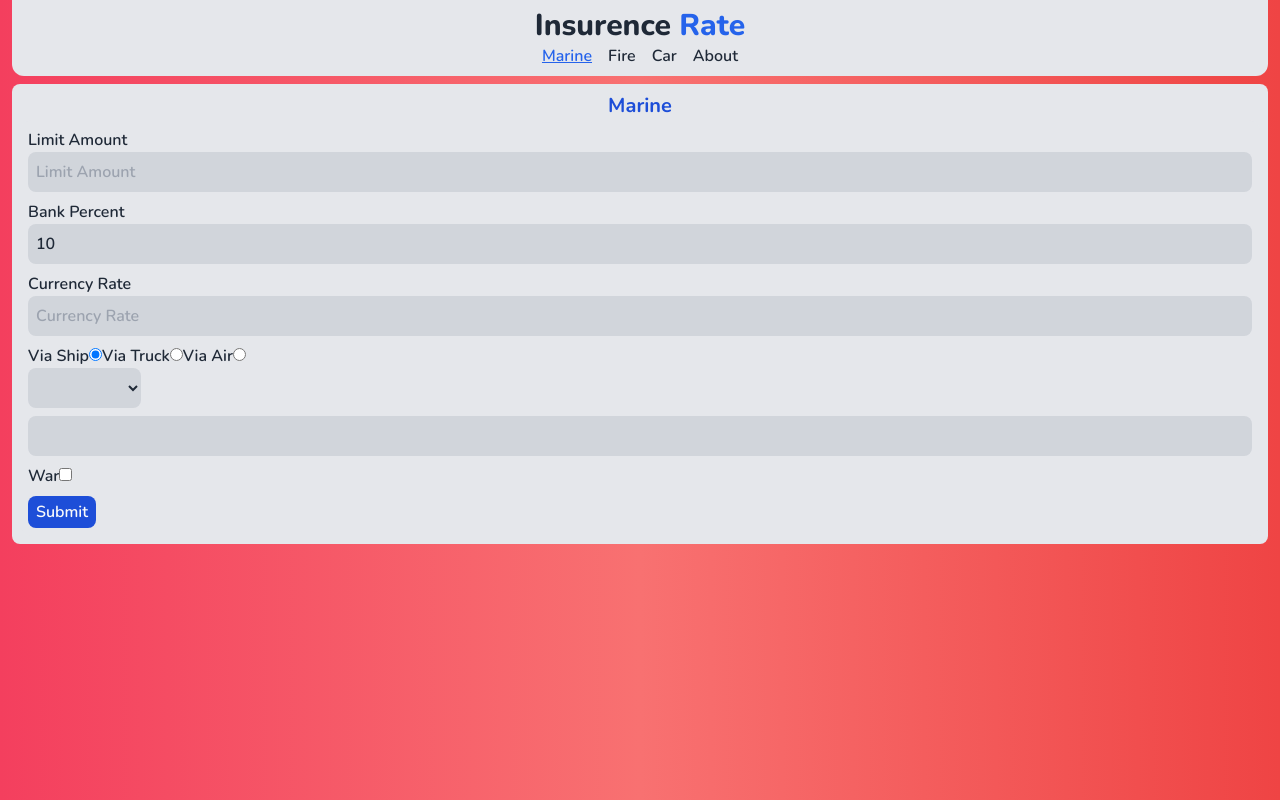
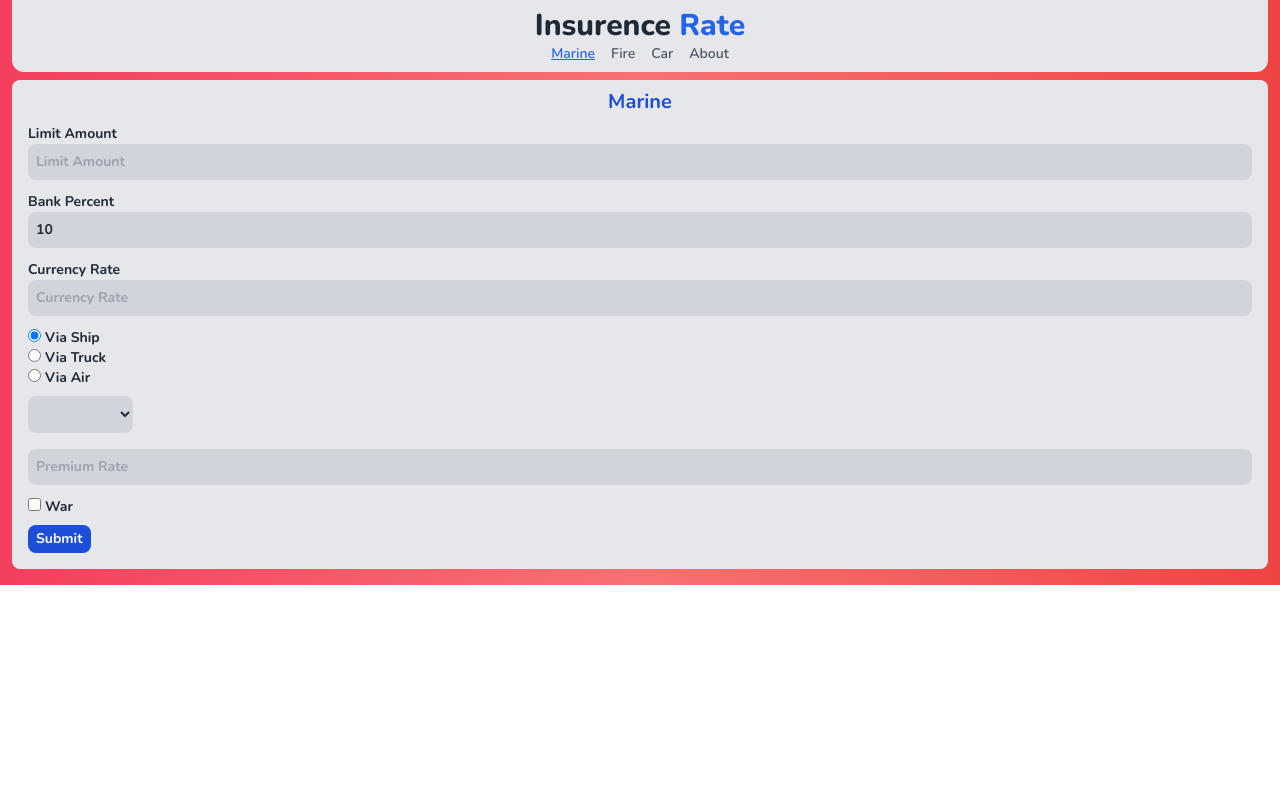
Before and after one commit to Rabin016/insurence-vue-3, a Vue app: page / in a window 1280 px wide. Built offline with nearby package versions, Linux system fonts and the light colour scheme.

Commit message:
minor changes

```diff
--- a/src/App.vue
+++ b/src/App.vue
@@ -5,7 +5,7 @@ import Navbar from "./layout/Navbar.vue";
 
 <template>
   <div
-    class="bg-gradient-to-r from-rose-500 via-red-400 to-red-500 h-screen font-nunito px-3 capitalize font-semibold text-gray-800"
+    class="font-bold bg-gradient-to-r from-rose-500 via-red-400 to-red-500 h-full pb-4 font-nunito px-3 capitalize text-gray-800 text-sm"
   >
     <header>
       <Navbar />
--- a/src/components/forms/BaseCheckbox.vue
+++ b/src/components/forms/BaseCheckbox.vue
@@ -11,13 +11,13 @@ const { label, modelValue } = defineProps({
 });
 </script>
 <template>
-  <div class="mb-2">
-    <label v-if="label">{{ label }}</label>
+  <div class="pb-2">
     <input
       :placeholder="label"
       :value="modelValue"
       @input="$emit('update:modelValue', $event.target.checked)"
       type="checkbox"
     />
+    <label class="pl-1" v-if="label">{{ label }}</label>
   </div>
 </template>
--- a/src/components/forms/BaseInput.vue
+++ b/src/components/forms/BaseInput.vue
@@ -11,7 +11,7 @@ const { label, modelValue } = defineProps({
 });
 </script>
 <template>
-  <div>
+  <div class="pb-1">
     <label v-if="label">{{ label }}</label>
     <input
       class="w-full p-2 rounded-lg bg-gray-300 focus:bg-gray-50 mb-2"
--- a/src/components/forms/BaseSelect.vue
+++ b/src/components/forms/BaseSelect.vue
@@ -10,15 +10,19 @@ const { modelValue, options } = defineProps({
 });
 </script>
 <template>
+  <div class="pb-2">
     <select
       class="bg-gray-300 rounded-lg p-2 focus:bg-gray-50 mb-2"
       :value="modelValue"
       v-bind="$attrs"
-    @change="$emit('update:modelValue', $event.target.selectedOptions[0].value)"
+      @change="
+        $emit('update:modelValue', $event.target.selectedOptions[0].value)
+      "
     >
       <option disabled>Select one</option>
       <option v-for="(option, key) in options" :key="key" :value="option.slug">
         {{ option.name }}
       </option>
     </select>
+  </div>
 </template>
--- a/src/components/marine/ConditionRate.vue
+++ b/src/components/marine/ConditionRate.vue
@@ -1,37 +1,58 @@
 <script setup>
-import { ref, watch } from 'vue';
-import BaseSelect from '../forms/BaseSelect.vue';
+import { ref, watch } from "vue";
+import BaseSelect from "../forms/BaseSelect.vue";
 import { shipOptions, truckOptions, airOptions } from "./marineRates";
 import BaseInput from "../forms/BaseInput.vue";
 
-const via = ref('ship')
-const rateName = ref('')
-const childRate = ref('')
-const emit = defineEmits(['changerate'])
+const via = ref("ship");
+const rateName = ref("");
+const childRate = ref("");
+const emit = defineEmits(["changerate"]);
 
 watch(rateName, () => {
-    const arr = [...shipOptions, ...truckOptions, ...airOptions]
-    arr.filter(op => op.slug === rateName.value ? childRate.value = op.rate : null)
-    emit('changerate', { rate: childRate.value, via: via.value })
-})
+  const arr = [...shipOptions, ...truckOptions, ...airOptions];
+  arr.filter((op) =>
+    op.slug === rateName.value ? (childRate.value = op.rate) : null
+  );
+  emit("changerate", { rate: childRate.value, via: via.value });
+});
 </script>
 <template>
   <div>
     <!-- via -->
+    <div class="flex flex-col pb-2">
       <div>
-            <label for="ship">Via Ship</label>
-            <input type="radio" value="ship" v-model="via">
-            <label for="truck">Via Truck</label>
-            <input type="radio" value="truck" v-model="via">
-            <label for="truck">Via Air</label>
-            <input type="radio" value="air" v-model="via">
+        <input type="radio" value="ship" v-model="via" />
+        <label class="pl-1" for="ship">Via Ship</label>
+      </div>
+      <div>
+        <input type="radio" value="truck" v-model="via" />
+        <label class="pl-1" for="truck">Via Truck</label>
+      </div>
+      <div>
+        <input type="radio" value="air" v-model="via" />
+        <label class="pl-1" for="truck">Via Air</label>
+      </div>
     </div>
     <!-- Rate -->
     <div>
-            <BaseSelect v-model="rateName" :options="via == 'ship' ? shipOptions : via == 'truck' ? truckOptions : airOptions" />
-            <BaseInput v-model="childRate" type="text" @input="emit('changerate', childRate)" />
-        </div>
-        <div>
+      <BaseSelect
+        v-model="rateName"
+        :options="
+          via == 'ship'
+            ? shipOptions
+            : via == 'truck'
+            ? truckOptions
+            : airOptions
+        "
+        placeholder="Select One"
+      />
+      <BaseInput
+        v-model="childRate"
+        type="text"
+        @input="emit('changerate', childRate)"
+        placeholder="Premium Rate"
+      />
     </div>
   </div>
 </template>
--- a/src/layout/Navbar.vue
+++ b/src/layout/Navbar.vue
@@ -7,30 +7,29 @@
       </router-link>
     </div>
     <!-- Navigation Link -->
-    <nav class="flex justify-center">
+    <nav class="flex justify-center text-gray-600">
       <router-link
         class="px-2 hover:underline hover:text-blue-600 font-semibold"
         exact-active-class="font-extrabold text-blue-600 underline"
-        ex
         to="/"
         >Marine</router-link
       >
       <router-link
         class="px-2 hover:underline hover:text-blue-600 font-semibold"
         to="/fire"
-        active-class="font-bold text-blue-600 underline"
+        active-class="font-extrabold text-blue-600 underline"
         >Fire</router-link
       >
       <router-link
         class="px-2 hover:underline hover:text-blue-600 font-semibold"
         to="/car"
-        active-class="font-bold text-blue-600 underline"
+        active-class="font-extrabold text-blue-600 underline"
         >Car</router-link
       >
       <router-link
         class="px-2 hover:underline hover:text-blue-600 font-semibold"
         to="/about"
-        active-class="font-bold text-blue-600 underline"
+        active-class="font-extrabold text-blue-600 underline"
         >About</router-link
       >
     </nav>
--- a/src/views/home/Marine.vue
+++ b/src/views/home/Marine.vue
@@ -65,7 +65,7 @@ emit("premiumEmit", premium.value);
 
 <template>
   <div>
-    <form class="body-layout" @submit.prevent="submitInfo">
+    <form class="body-layout font-bold" @submit.prevent="submitInfo">
       <div>
         <BaseInput v-model="limitAmount" label="Limit Amount" type="number" />
         <BaseInput v-model="bankPercent" label="Bank Percent" type="number" />
--- a/src/views/home/index.vue
+++ b/src/views/home/index.vue
@@ -18,7 +18,7 @@ const premiumEmitInfo = (data) => (premium.value = data);
           ? 'text-green-700'
           : null
       "
-      class="text-center font-bold text-xl"
+      class="text-center text-xl"
     >
       {{ $route.name }}
     </h3>
```
Lines whose indentation alone changed are shown as unchanged.
